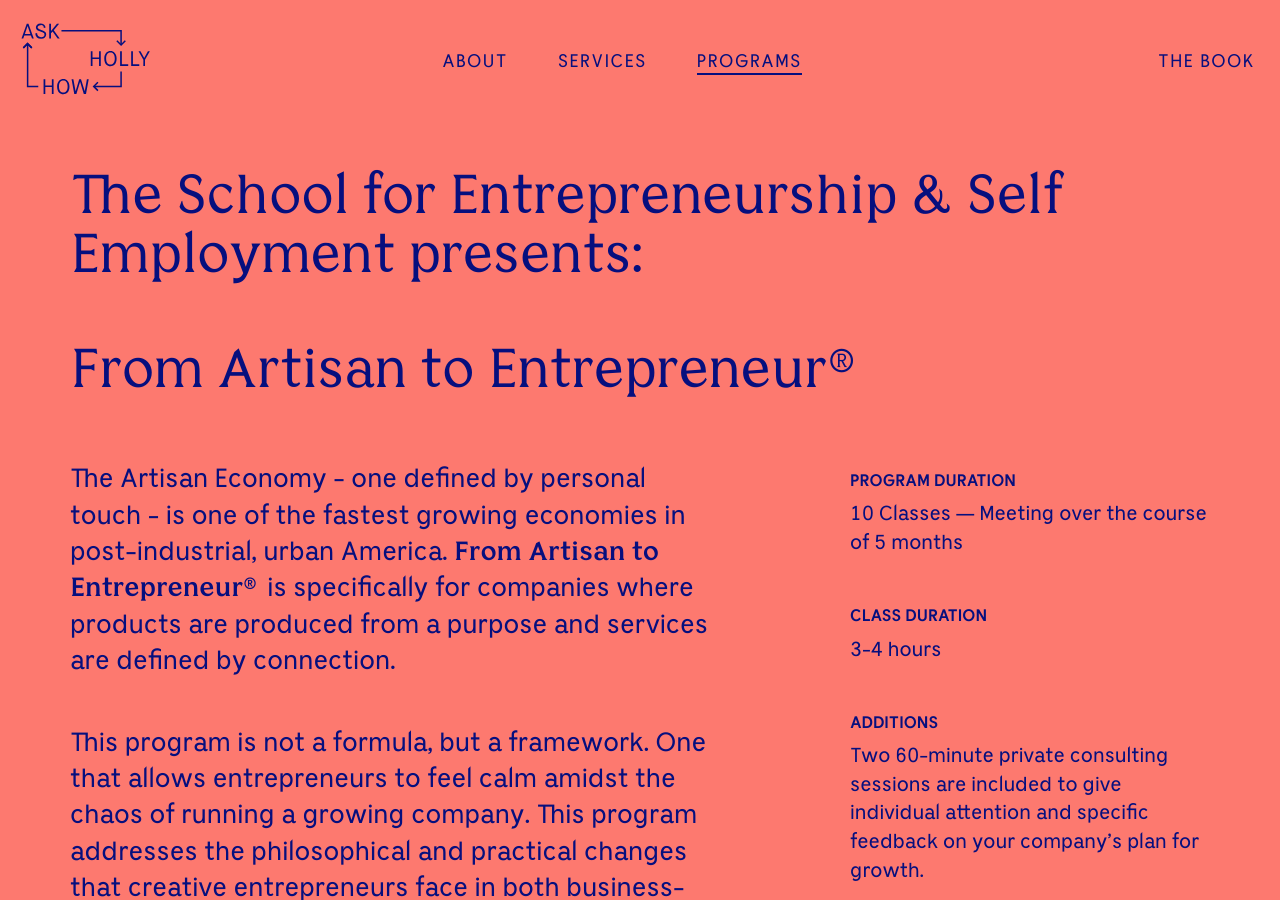
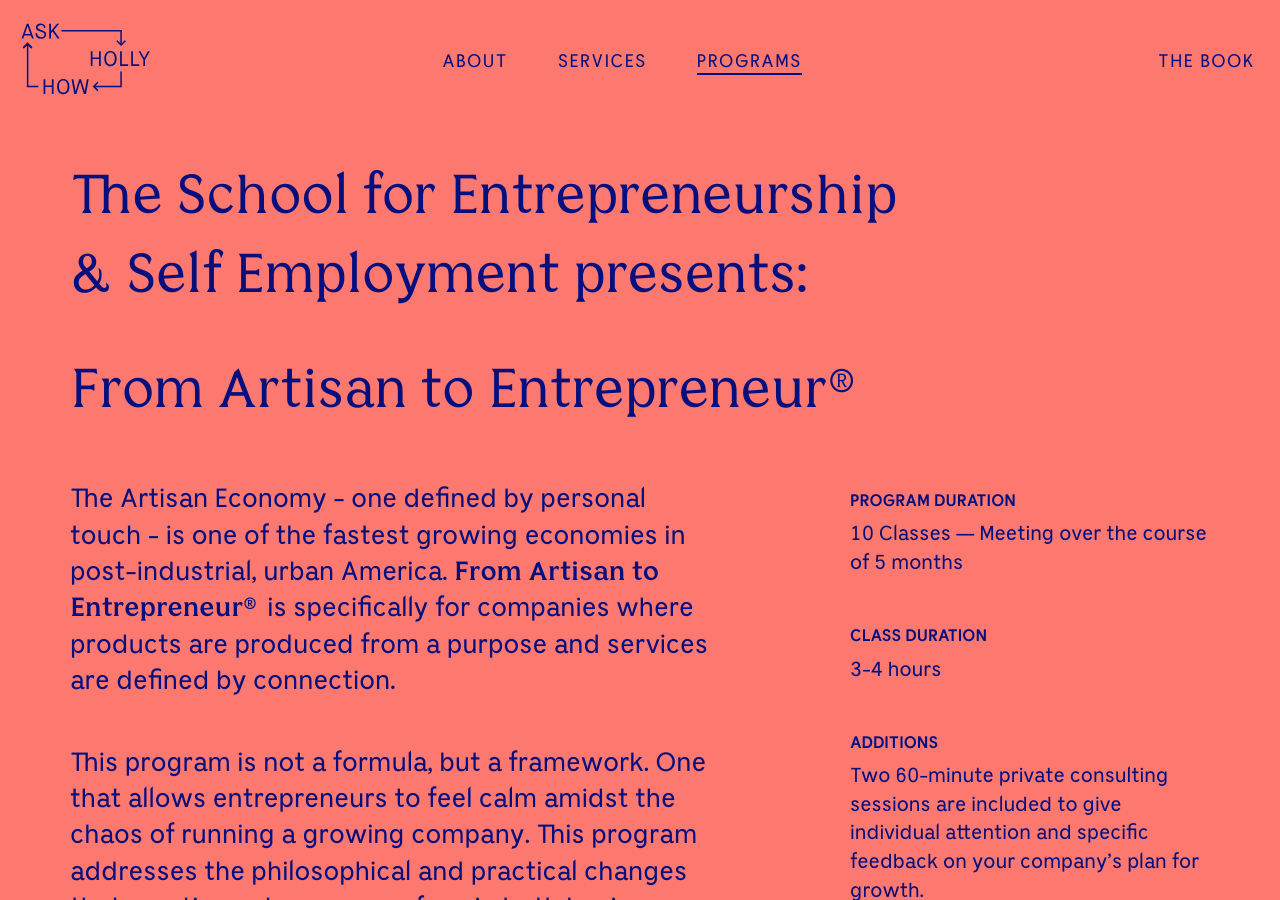
Before and after one commit to hollyhoward78/ask-holly-how, a Jekyll site: the page built from _pages/programs.md, in a window 1280 px wide and 900 px high. Built offline with Jekyll 4.4.1, drawn with Linux system fonts in a browser that asks for light colours; a script that is not in the unit is left out.

```diff
--- a/_layouts/programs.html
+++ b/_layouts/programs.html
@@ -6,8 +6,8 @@ layout: base
     <div class="container">
       <div class="row">
         <div class="col-xs-12">
-          <h2>The School for Entrepreneurship
-              & Self Employment presents:</h2>
+          <h2>The School for Entrepreneurship</h2>
+            <h2>& Self Employment presents:</h2>
         </div>
       </div>
       <div class="row">
```
